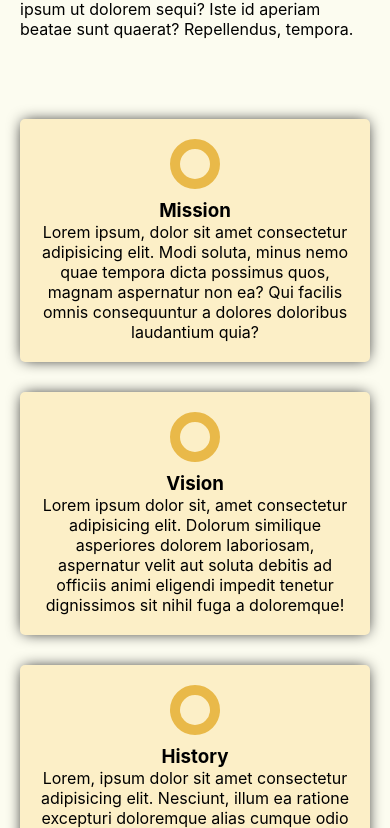
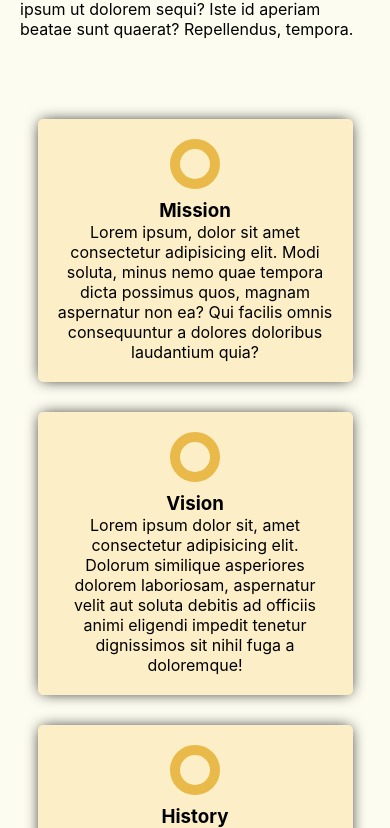
Before and after one commit to bezbrain/ComfiableHomes, a React (Vite) app: page / in a window 390 px wide. Shown: the part 2336-3164 px from the top of the page. Built offline with nearby package versions, Linux system fonts and the light colour scheme; data requests are answered from the project's data file.

Commit message:
Completed the home page without its functionality yet

```diff
--- a/src/styles/home2.css
+++ b/src/styles/home2.css
@@ -74,8 +74,9 @@
   .misson-con,
   .vision-con,
   .history-con {
-    max-width: 100%;
+    max-width: 90%;
     padding: 20px;
+    margin-inline: auto;
   }
 }
 
```
